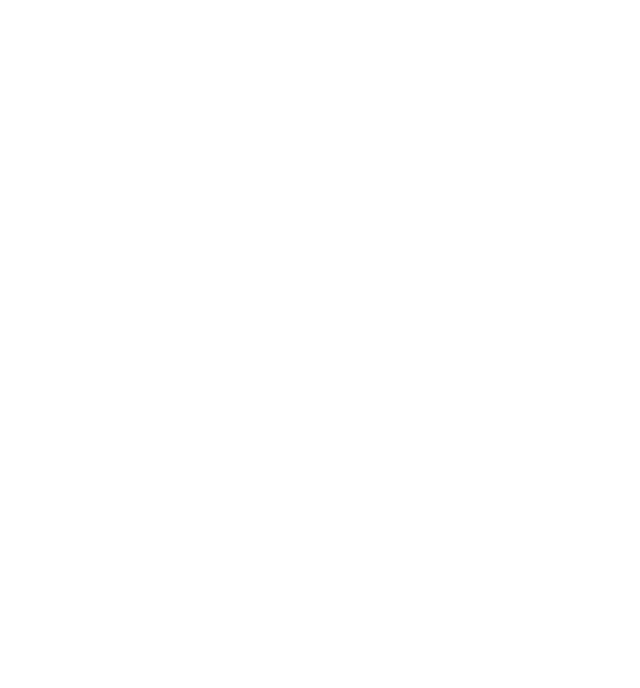
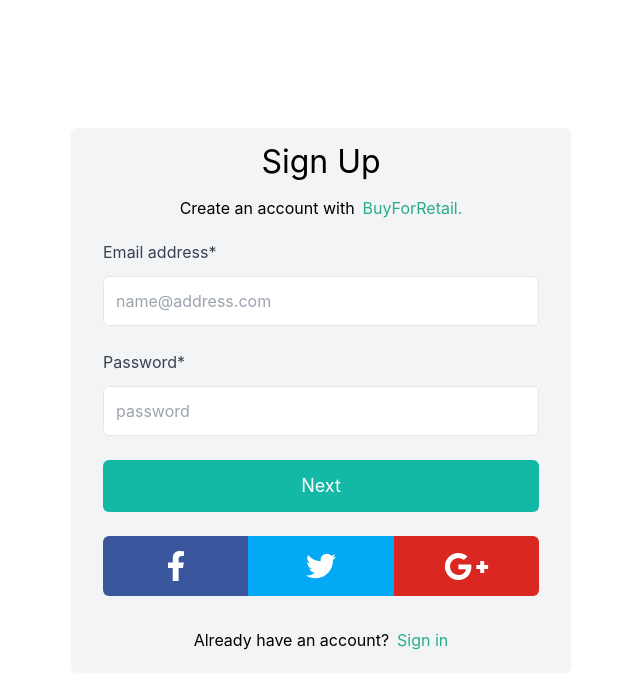
Before and after one commit to acehood0126/BuyForMeRetail, a React (Create React App) app: page /register in a window 1280 px wide. Before the commit this address had no page. Shown: the top 688 px of the page, without its empty margins (319-959 px from the left). Built offline with nearby package versions, Linux system fonts and the light colour scheme.

Commit message:
add signup page

```diff
--- a/package.json
+++ b/package.json
@@ -8,6 +8,7 @@
     "@testing-library/user-event": "^13.5.0",
     "react": "^18.1.0",
     "react-dom": "^18.1.0",
+    "react-icons": "^4.4.0",
     "react-router-dom": "^6.3.0",
     "react-scripts": "5.0.1",
     "web-vitals": "^2.1.4"
--- a/src/App.js
+++ b/src/App.js
@@ -2,6 +2,7 @@
 import "./App.css";
 
 import Dashboard from "./pages/Dashboard";
+import Register from "./components/auth/Register"
 
 function App() {
   return (
@@ -9,6 +10,7 @@
       <Routes>
         <Route path="/" element={<Dashboard />} />
         <Route path="/Dashboard" element={<Dashboard />} />
+        <Route path="/register" element={<Register />} />
       </Routes>
     </BrowserRouter>
   );
--- /dev/null
+++ b/src/components/auth/Register.js
@@ -0,0 +1,64 @@
+import { Link } from "react-router-dom";
+import {FaTwitter} from "react-icons/fa"
+import {FaFacebookF} from "react-icons/fa"
+import {FaGooglePlusG} from "react-icons/fa"
+
+
+const Register = () => {
+  return (
+    <div className="w-full flex justify-center items-center h-screen">
+      <div className="w-[500px]  bg-gray-100 shadow-sm rounded-md ">
+        <div className="w-full text-center text-[32px] my-[10px]">
+          Sign Up
+        </div>
+        <div className="w-full mb-[20px] flex justify-center" >
+          <p className="text-[16px] mr-2">
+            Create an account with
+          </p>
+          <p className="text-[16px] text-[#2aac8a]">
+            BuyForRetail.
+          </p>
+        </div>
+
+        <form action="#" class="p-8 pt-0">
+          <div class="mb-6">
+              <label for="email" class="mb-3 block text-gray-700">Email address*</label>
+              <input type="email" id="email" class="bg-white rounded-md border border-gray-200 p-3 focus:outline-none w-full" placeholder="name@address.com" required/>
+          </div>
+          <div class="mb-6">
+              <label for="email" class="mb-3 block text-gray-700">Password*</label>
+              <input type="password" id="password" class="bg-white rounded-md border border-gray-200 p-3 focus:outline-none w-full" placeholder="password" required/>
+          </div>
+          <button type="submit" class="py-3 px-12 bg-teal-500 hover:bg-teal-600 mr-5 rounded-md text-white text-lg focus:outline-none w-full">Next</button>
+          <div className="flex w-full grid-cols-3 mt-6 h-[60px]">
+            <div className="h-full bg-[#3a579d] hover:bg-[#254ba7]  rounded-l-md text-white text-lg focus:outline-none w-full flex justify-center items-center">
+              <FaFacebookF className="w-[30px] h-[30px]"/>
+
+            </div>
+            <div className="h-full bg-[#03a9f4] hover:bg-[#0a9adb]  text-white text-lg focus:outline-none w-full flex justify-center items-center">
+              <FaTwitter className="w-[30px] h-[30px]"/>
+            </div>
+            <div className="h-full bg-[#db2721] hover:bg-[#ca1913]  rounded-r-md text-white text-lg focus:outline-none w-full flex justify-center items-center">
+              <FaGooglePlusG className="w-[45px] h-[45px]"/>
+            </div>
+
+          </div>
+        </form>
+        <div className="w-full mb-[20px] flex justify-center" >
+          <p className="text-[16px] mr-2">
+            Already have an account?
+          </p>
+
+          <p className="text-[16px] text-[#2aac8a]">
+            Sign in
+          </p>
+
+        </div>
+
+      </div>
+
+    </div>
+  );
+
+};
+export default Register;
--- a/src/components/layouts/Navbar.js
+++ b/src/components/layouts/Navbar.js
@@ -47,7 +47,7 @@
             </li>
             <li className="navlink ">
               <Link
-                to="/"
+                to="/register"
                 className="inline-block no-underline text-[#3bbd96] border-[1px] border-[#3bbd96] hover:bg-[#3bbd96] hover:text-white py-[8px] px-[24px] rounded-[5px] mr-[5px]"
               >
                 Sign Up
```
Also changed, not shown: src/components/layouts/Landing.js (line endings or trailing spaces), 2 other files (tests, documents, lock files or other folders).
